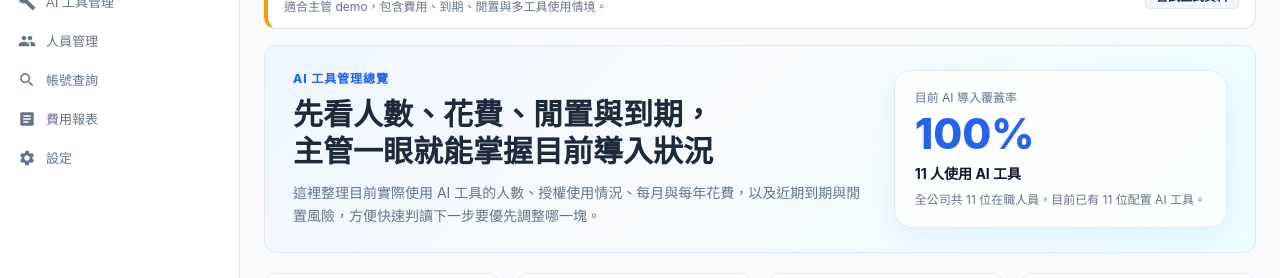
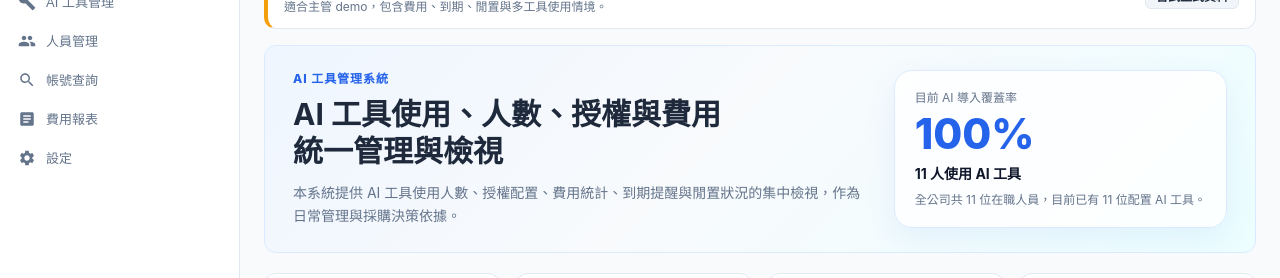
Before and after one commit to wjiafan80-dev/aimManager, a React (Vite) app: page / in a window 1280 px wide. Shown: the part 121-399 px from the top of the page. Built offline with nearby package versions, Linux system fonts and the light colour scheme; no server answers.

Commit message:
feat: replace dashboard hero copy

```diff
--- a/package.json
+++ b/package.json
@@ -1,7 +1,7 @@
 {
   "name": "ai-tool-management-dashboard",
   "private": true,
-  "version": "2.1.14",
+  "version": "2.1.15",
   "type": "module",
   "scripts": {
     "dev": "vite",
--- a/src/pages/Dashboard.jsx
+++ b/src/pages/Dashboard.jsx
@@ -149,15 +149,15 @@ export default function Dashboard({ onNav }) {
         <div style={{ display: 'flex', justifyContent: 'space-between', gap: 24, alignItems: 'flex-start', flexWrap: 'wrap' }}>
           <div style={{ flex: 1, minWidth: 280 }}>
             <div style={{ fontSize: 12, letterSpacing: '0.08em', color: '#2563eb', fontWeight: 800, marginBottom: 8 }}>
-              AI 工具管理總覽
+              AI 工具管理系統
             </div>
             <h2 style={{ fontSize: 30, lineHeight: 1.25, marginBottom: 10 }}>
-              先看人數、花費、閒置與到期，
+              AI 工具使用、人數、授權與費用
               <br />
-              主管一眼就能掌握目前導入狀況
+              統一管理與檢視
             </h2>
             <p style={{ color: 'var(--muted)', fontSize: 14, lineHeight: 1.7, maxWidth: 700, margin: 0 }}>
-              這裡整理目前實際使用 AI 工具的人數、授權使用情況、每月與每年花費，以及近期到期與閒置風險，方便快速判讀下一步要優先調整哪一塊。
+              本系統提供 AI 工具使用人數、授權配置、費用統計、到期提醒與閒置狀況的集中檢視，作為日常管理與採購決策依據。
             </p>
           </div>
 
```
